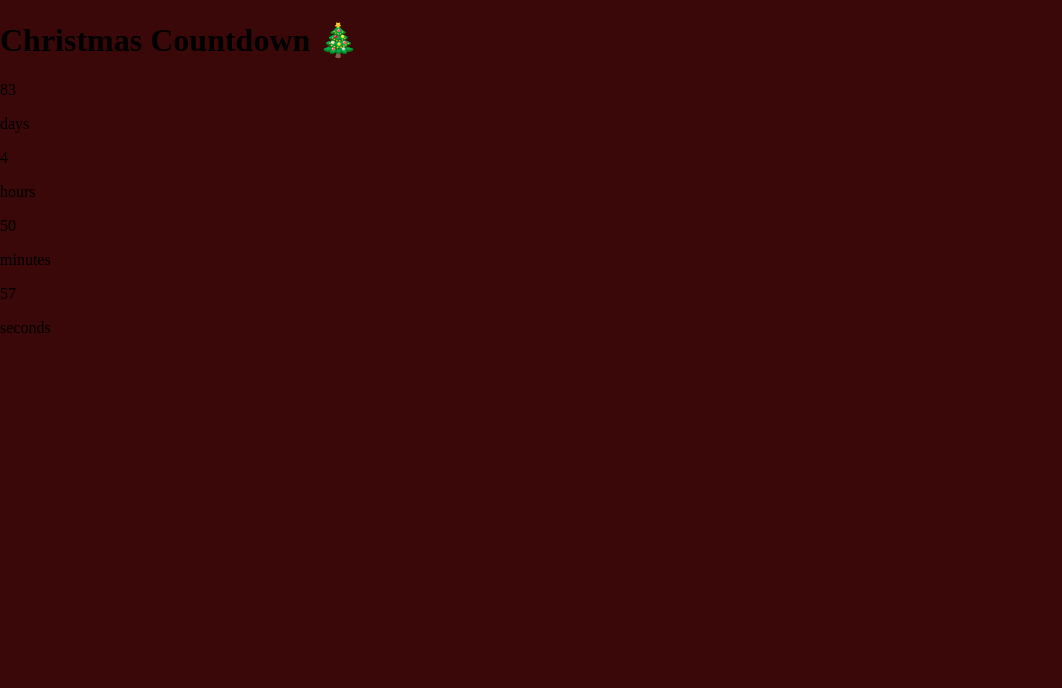
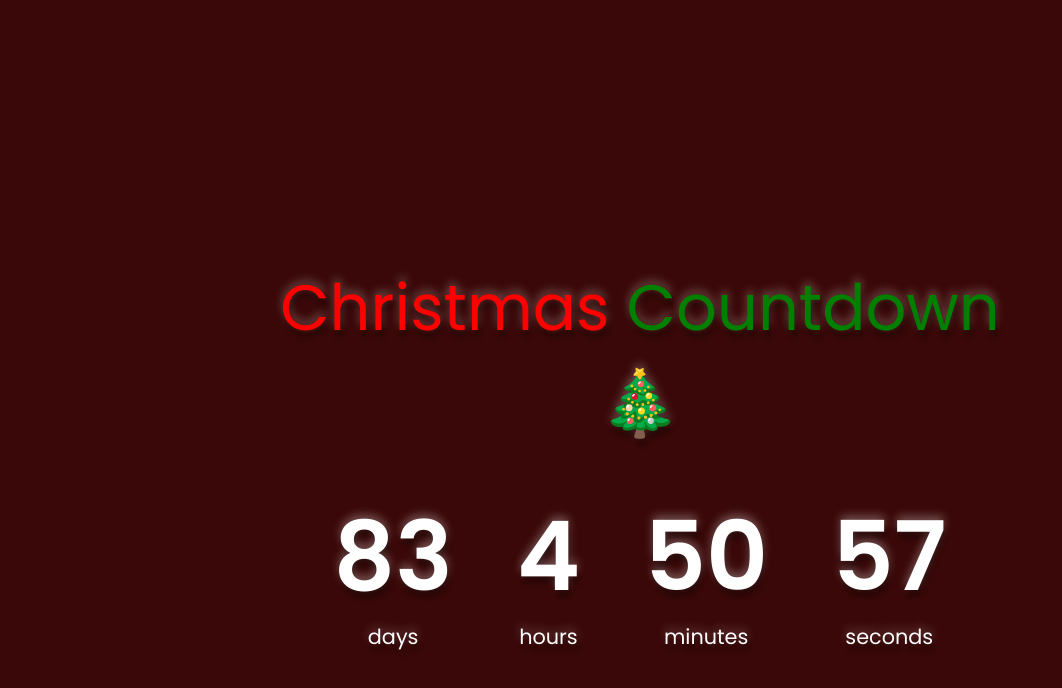
Before and after one commit to CYP3RBOT/christmas-countdown, a plain HTML site: page src/index.html in a window 1280 px wide. Shown: the whole page, without its empty margins (0-1062 px from the left). Drawn offline with Linux system fonts and the light colour scheme.

Commit message:
Update styles.css

```diff
--- a/src/styles.css
+++ b/src/styles.css
@@ -1,51 +1,70 @@
-html, body {
-    margin:0;
-    padding:0;
+@import url("https://fonts.googleapis.com/css2?family=Poppins:wght@200;400;600&display=swap");
+
+* {
+    box-sizing: border-box;
 }
 
 body {
     background-color: #3a0808;
+    background-size: cover;
+    background-position: center center;
+    display: flex;
+    flex-direction: column;
+    align-items: center;
+    min-height: 100vh;
+    font-family: "Poppins", sans-serif;
+    margin: 0;
+    padding: 20px;
 }
 
-.social-container {
-    display: flex;
-    justify-content: center;
+h1 {
+    font-weight: normal;
+    font-size: 4rem;
+    margin-top: 5rem;
+    color: red;
+    margin-top: 160px;
+    text-shadow: 2px 7px 5px rgba(0,0,0,.3),
+    0px -4px 10px rgba(255,255,255,0.3);
 }
 
-.social {
-    padding-top: 20px;
-    width: 40px;
-    height: 40px;
+h1 span {
+    color: green;
 }
 
-.time-container {
-    align-items: center;
-    padding-top: 100px;
+.container {
+    width: 800px;
+    height: 500px;
+    background-color: transparent;
+    border-radius: 20px;
+    text-align: center;
+    position: absolute;
+    z-index: -1;
+    opacity: 100%;
+    margin-top: 80px;
 }
 
-.date {
-    padding-left: 37%;
-
-    color: #4E9525;
-    font-size: 30px;
-    font-family: Bahnschrift, 'serif';
+.countdown-container {
+    display: flex;
+    flex-wrap: wrap;
+    justify-content: center;
+    color: white;
 }
 
-.date:nth-child(1) { height: 100px; margin-left: 80px;}
-.date:nth-child(2) { height: 100px; margin-left: 160px;}
-.date:nth-child(3) { height: 100px; margin-left: 240px;}
-.date:nth-child(4) { height: 100px; margin-left: 320px;}
-
-.side-button {
-    padding: 20px;
-    border-radius: 10px;
-    background-color: #3a0808;
-    color: aliceblue;
-    border: dotted 1px aliceblue;
-    font-family: Bahnschrift, 'serif';
-
+.big-text {
+    font-weight: bold;
+    font-size: 6rem;
+    line-height: 1;
+    margin: 1rem 2rem;
+    text-shadow: 2px 7px 5px rgba(0,0,0,.3),
+    0px -4px 10px rgba(255,255,255,0.3);
 }
 
-.side-button:hover {
-    background-color: darkred;
+.countdown-el {
+    text-align: center;
 }
+
+.countdown-el span {
+    font-size: 1.3rem;
+    text-shadow: 2px 7px 5px rgba(0,0,0,.3),
+    0px -4px 10px rgba(255,255,255,0.3);
+}
```
